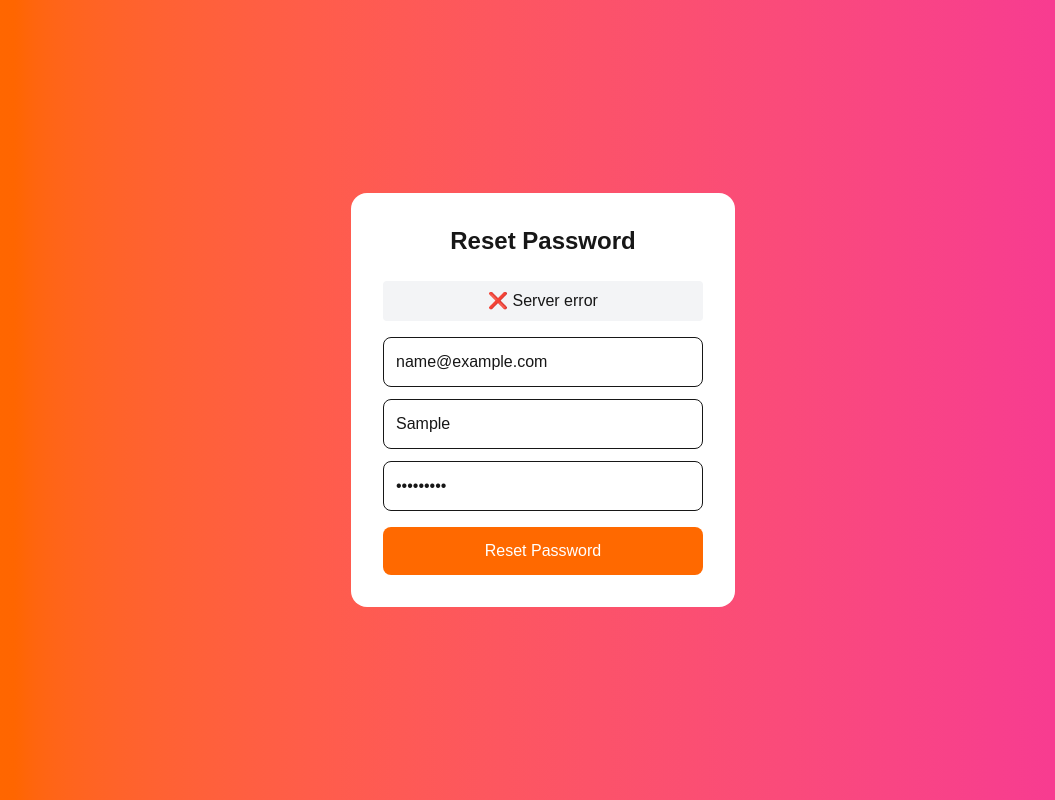
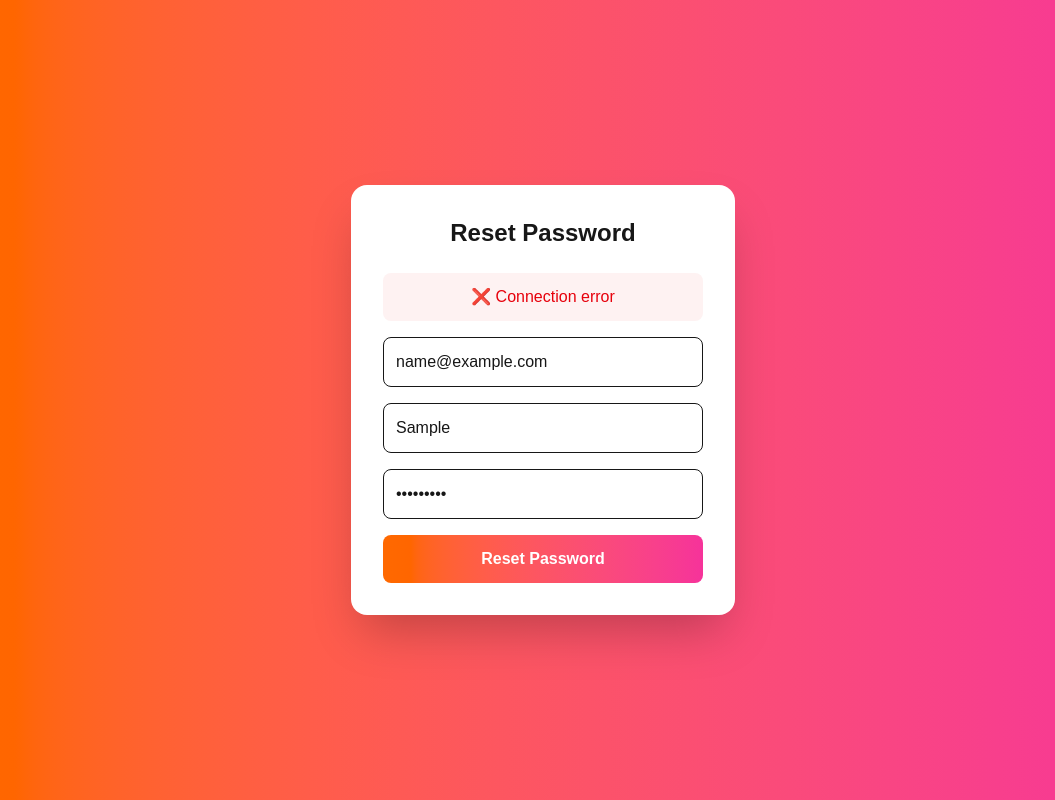
Before and after one commit to MadshaServices/madsha, a Next.js app: page /reset-password in a window 1280 px wide. Both pictures are taken after typing "name@example.com", "Sample", "Sample123" into the empty fields and a click on the button "Reset Password". Shown: the whole page, without its empty margins (97-1152 px from the left). Built offline with nearby package versions, Linux system fonts and the light colour scheme; no server answers.

Commit message:
Fix TypeScript errors in reset-password page

```diff
--- a/app/reset-password/page.tsx
+++ b/app/reset-password/page.tsx
@@ -5,9 +5,20 @@ import { useRouter } from "next/navigation";
 
 export default function ResetPasswordPage() {
   const router = useRouter();
-  const [form, setForm] = useState({ email: "", otp: "", password: "" });
+  const [form, setForm] = useState({
+    email: "",
+    otp: "",
+    password: ""
+  });
   const [loading, setLoading] = useState(false);
   const [message, setMessage] = useState("");
+
+  const handleChange = (e: React.ChangeEvent<HTMLInputElement>) => {
+    setForm({
+      ...form,
+      [e.target.name]: e.target.value
+    });
+  };
 
   const handleSubmit = async (e: React.FormEvent) => {
     e.preventDefault();
@@ -28,13 +39,13 @@ export default function ResetPasswordPage() {
       const data = await res.json();
 
       if (data.success) {
-        setMessage("✅ Password reset! Redirecting...");
+        setMessage("✅ Password reset successful! Redirecting...");
         setTimeout(() => router.push("/login/user"), 2000);
       } else {
-        setMessage(data.error || "❌ Failed");
+        setMessage(data.error || "❌ Failed to reset password");
       }
-    } catch (err) {
-      setMessage("❌ Server error");
+    } catch (error) {
+      setMessage("❌ Connection error");
     } finally {
       setLoading(false);
     }
@@ -42,42 +53,56 @@ export default function ResetPasswordPage() {
 
   return (
     <div className="min-h-screen flex items-center justify-center bg-gradient-to-r from-orange-500 to-pink-500">
-      <form onSubmit={handleSubmit} className="bg-white p-8 rounded-2xl w-96">
+      <form onSubmit={handleSubmit} className="bg-white p-8 rounded-2xl shadow-2xl w-96">
         <h2 className="text-2xl font-bold text-center mb-6">Reset Password</h2>
 
-        {message && <p className="text-center mb-4 p-2 bg-gray-100 rounded">{message}</p>}
+        {message && (
+          <div className={`mb-4 p-3 rounded-lg text-center ${
+            message.includes('✅') ? 'bg-green-50 text-green-700' : 'bg-red-50 text-red-600'
+          }`}>
+            {message}
+          </div>
+        )}
 
+        <div className="space-y-4">
           <input
             type="email"
+            name="email"
             placeholder="Email"
             value={form.email}
-          onChange={(e) => setForm({...form, email: e.target.value})}
-          className="w-full p-3 border rounded-lg mb-3"
+            onChange={handleChange}
+            className="w-full p-3 border rounded-lg focus:outline-none focus:ring-2 focus:ring-orange-500"
             required
+            disabled={loading}
           />
           <input
             type="text"
+            name="otp"
             placeholder="OTP"
             value={form.otp}
-          onChange={(e) => setForm({...form, otp: e.target.value})}
-          className="w-full p-3 border rounded-lg mb-3"
+            onChange={handleChange}
+            className="w-full p-3 border rounded-lg focus:outline-none focus:ring-2 focus:ring-orange-500"
             required
+            disabled={loading}
           />
           <input
             type="password"
+            name="password"
             placeholder="New Password"
             value={form.password}
-          onChange={(e) => setForm({...form, password: e.target.value})}
-          className="w-full p-3 border rounded-lg mb-4"
+            onChange={handleChange}
+            className="w-full p-3 border rounded-lg focus:outline-none focus:ring-2 focus:ring-orange-500"
             required
+            disabled={loading}
           />
           <button
             type="submit"
             disabled={loading}
-          className="w-full bg-orange-500 text-white py-3 rounded-lg hover:bg-orange-600"
+            className="w-full bg-gradient-to-r from-orange-500 to-pink-500 text-white py-3 rounded-lg font-semibold hover:shadow-lg transition disabled:opacity-50"
           >
             {loading ? "Please wait..." : "Reset Password"}
           </button>
+        </div>
       </form>
     </div>
   );
```
Lines whose indentation alone changed are shown as unchanged.
